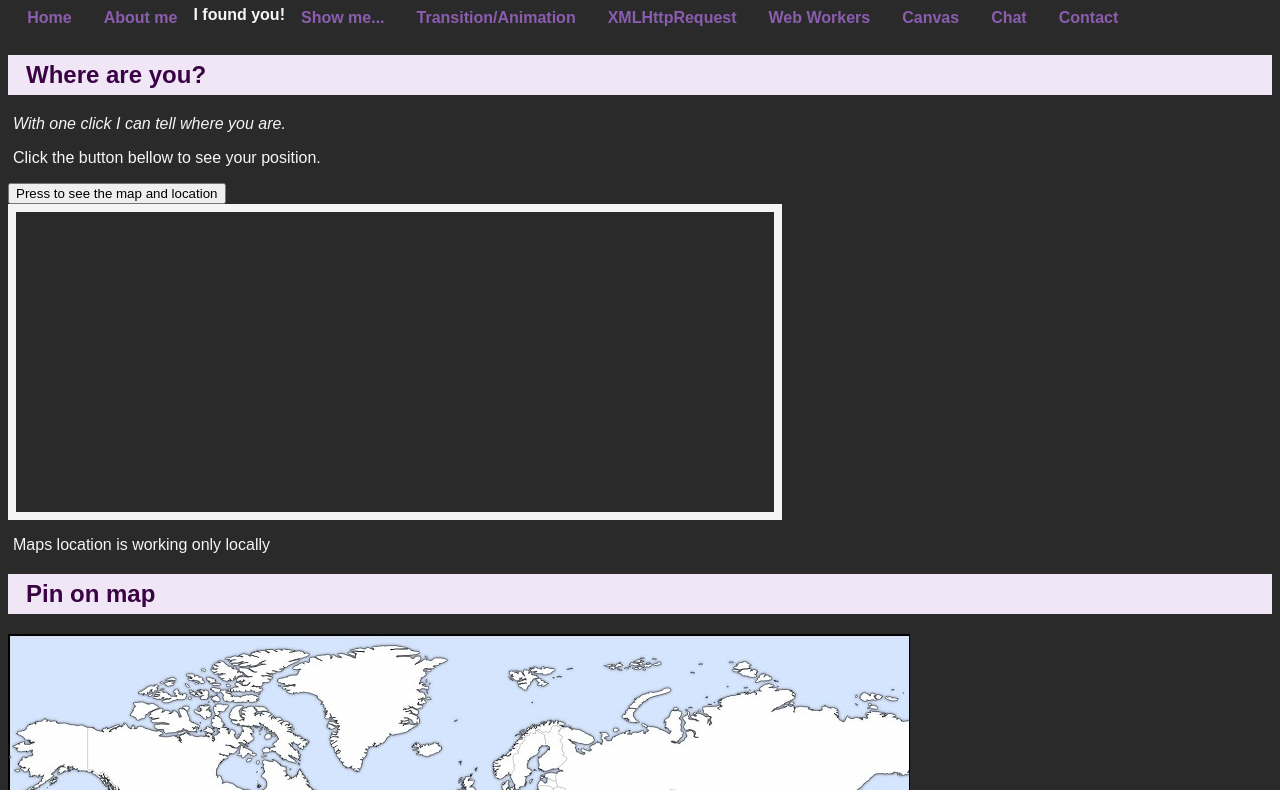
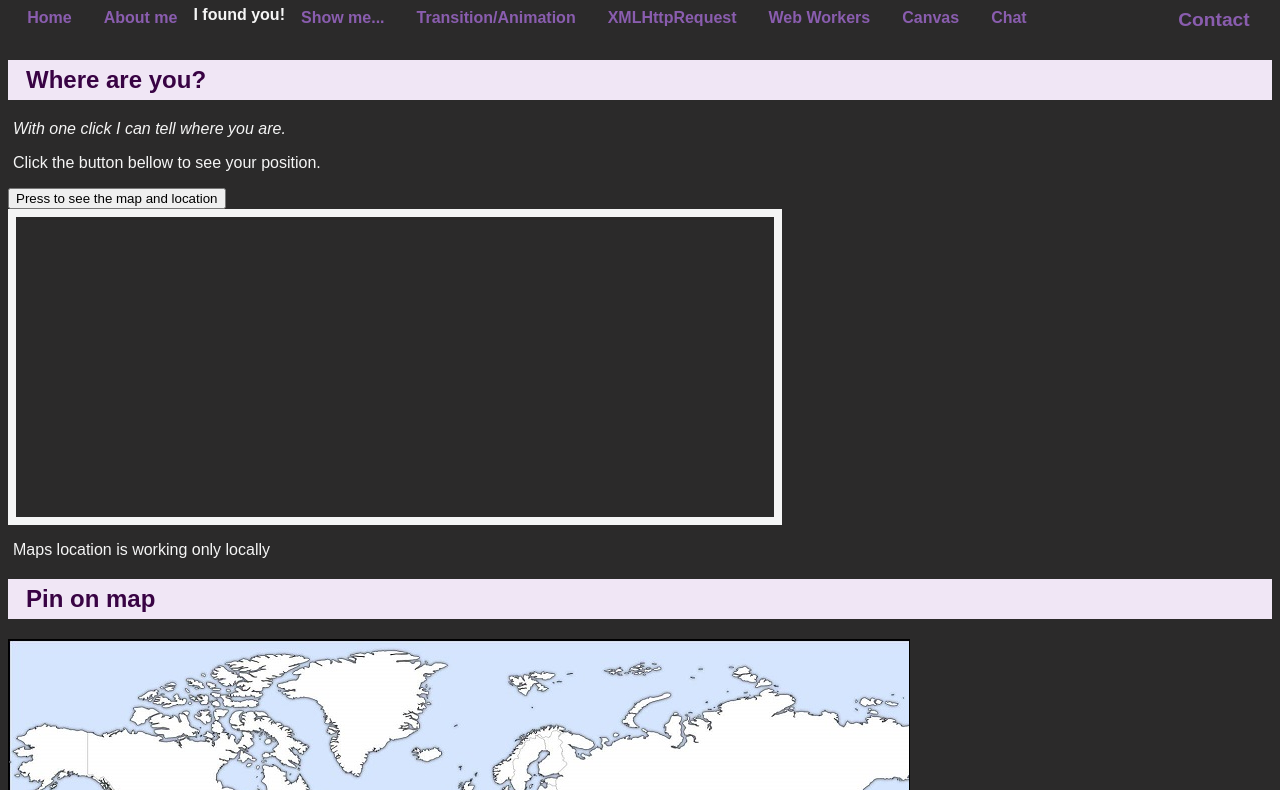
Before and after one commit to QuelPatz/PortfolioLive, a plain HTML site: page ifoundyou.html in a window 1280 px wide. Shown: the part 74-864 px from the top of the page. Drawn offline with Linux system fonts and the light colour scheme; some packages are replaced by stand-ins of ours.

Commit message:
Push contact to right side

```diff
--- a/ifoundyou.html
+++ b/ifoundyou.html
@@ -35,7 +35,7 @@
                 <li><a href="webworkers.html">Web Workers</a></li>
                 <li><a href="canvas.html">Canvas</a></li>
                 <li><a href="chat.html">Chat</a></li>
-                <li><a href="contact.html">Contact</a></li>
+                <li class="push"><a href="contact.html">Contact</a></li>
             </ul>
         </nav>
     </header>
```
